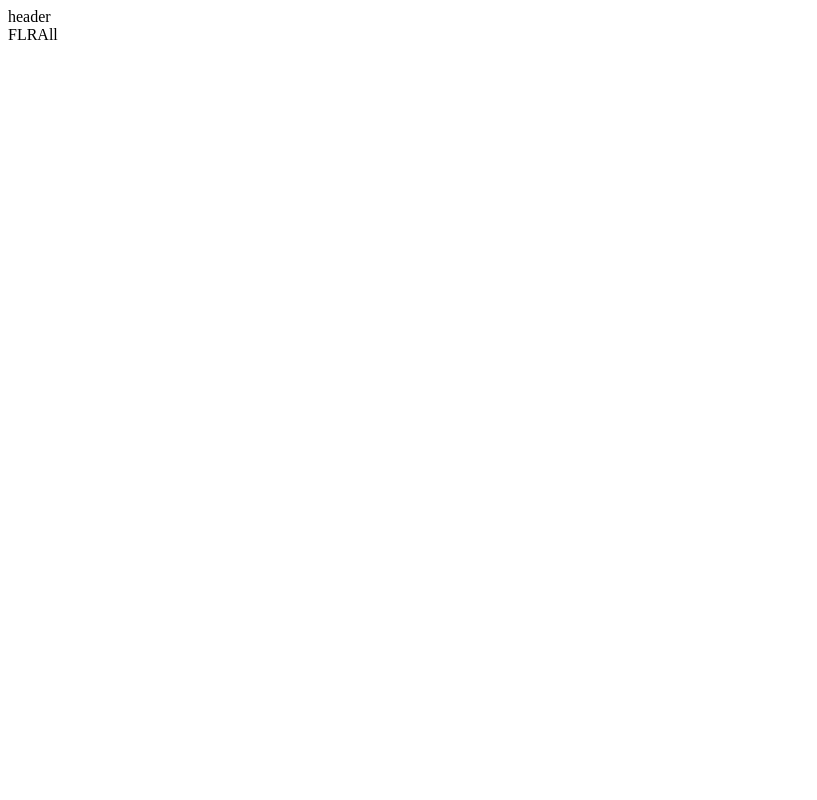
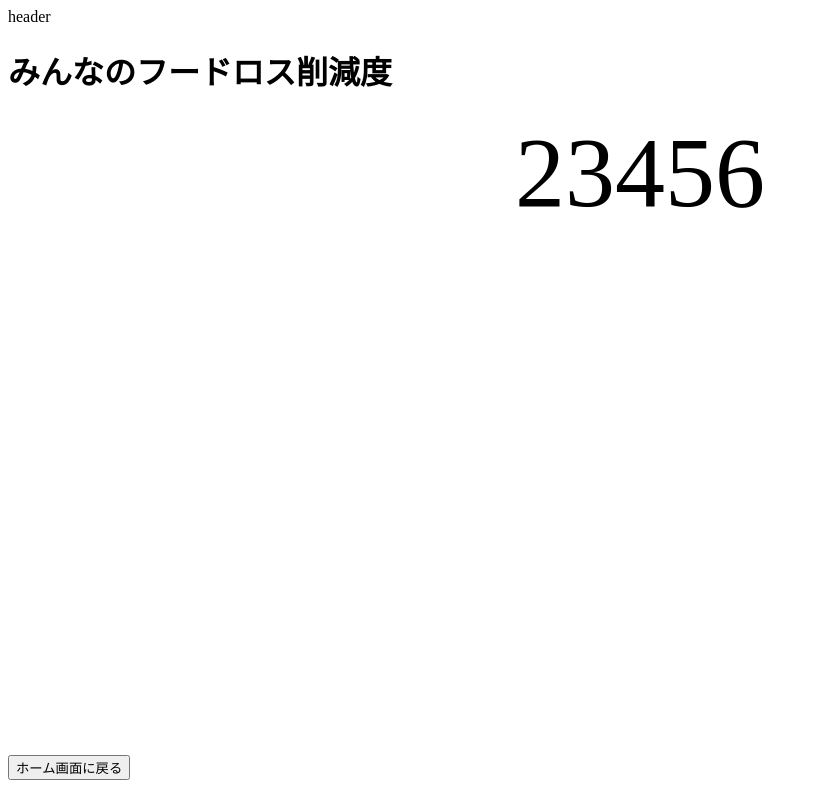
Before and after one commit to Tamashoo/Rakuten_summer_intern, a Vue app in the folder client/: page /foodlossreduce/all in a window 1280 px wide. Shown: the whole page, without its empty margins (0-817 px from the left). Built offline with nearby package versions, Linux system fonts and the light colour scheme; no server answers.

Commit message:
#29 FoodLossReduce all page

```diff
--- a/client/src/pages/FoodLossReduce/All.vue
+++ b/client/src/pages/FoodLossReduce/All.vue
@@ -1,8 +1,35 @@
 <script setup>
+import { ref, onMounted } from 'vue';
+import { useRouter } from 'vue-router';
+import  axios  from 'axios';
+
+const Router = useRouter();
+
+const AllReduce = ref(23456);
+
+onMounted(() => {
+    axios.get("api/foodlossreduce/all")
+    .then((response) => {
+        AllReduce.value = response;
+    })
+    .catch((error) => {
+        console.log(error);
+    })
+});
 
 </script>
 <template>
-    <div>FLRAll</div>
+    <h1>みんなのフードロス削減度</h1>
+    <div class="AllReduce">{{ AllReduce }}</div>
+    <button @click="Router.push('/home')" class="HomeBtn">ホーム画面に戻る</button>
 </template>
 <style>
+.AllReduce{
+    text-align: center;
+    font-size: 100px;
+}
+.HomeBtn{
+    position: absolute;
+    bottom: 20px;
+}
 </style>
```
